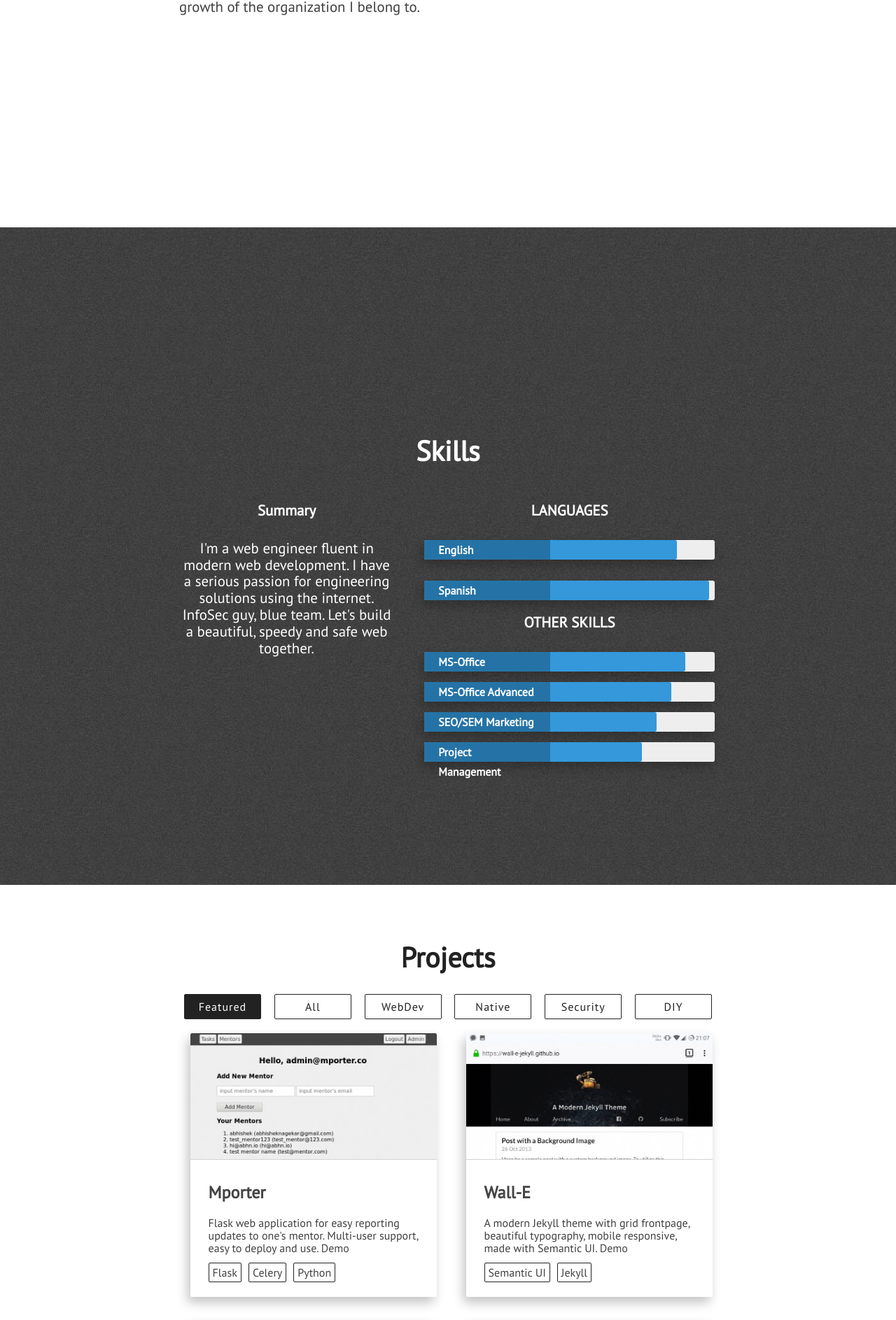
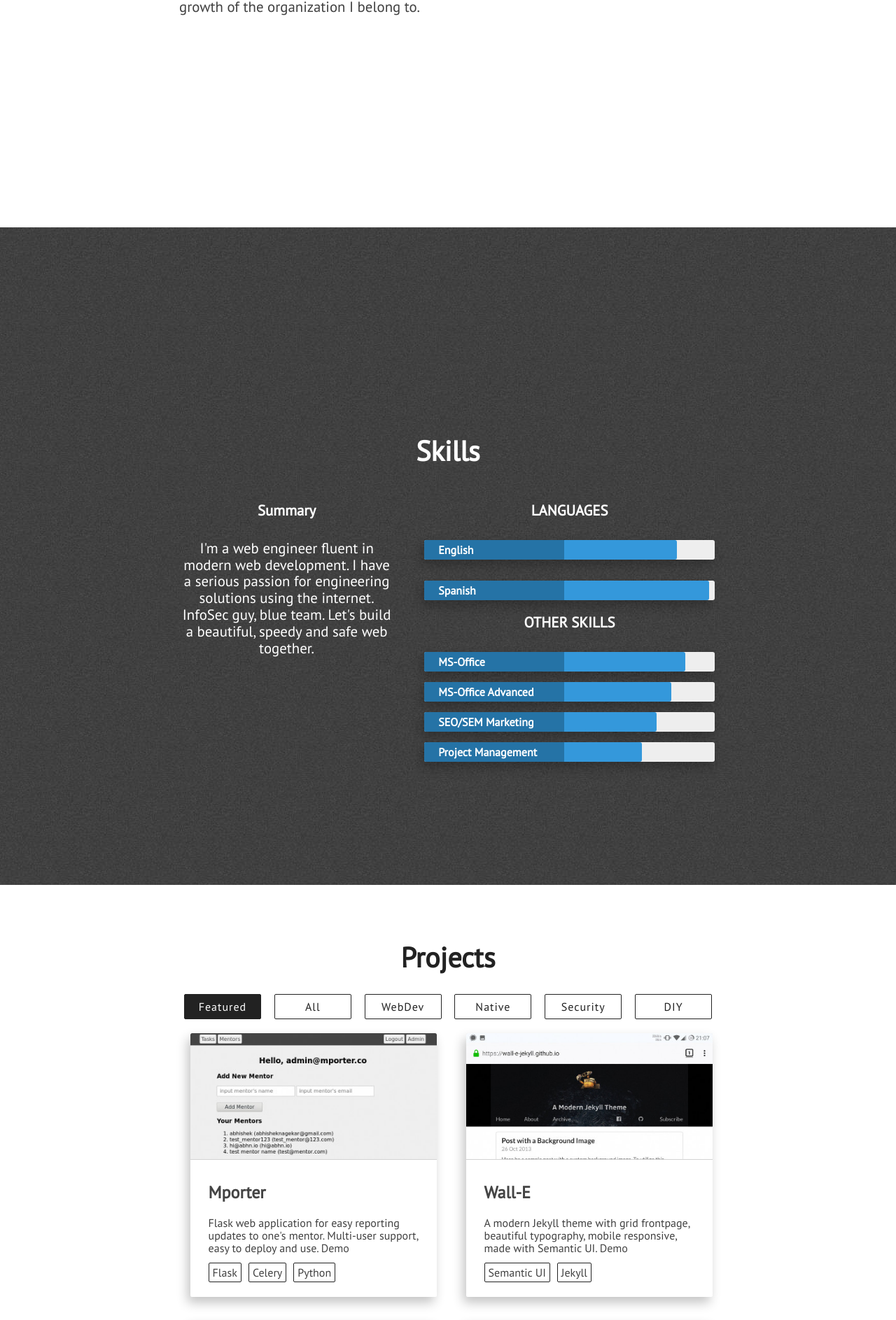
Before and after one commit to wascarleonel/portfolio, a Jekyll site: the page built from index.html, in a window 1280 px wide. Shown: the part 1635-3522 px from the top of the page at 70% size. Built offline with Jekyll 4.4.1, drawn with Linux system fonts in a browser that asks for light colours; nearby versions of some CDN libraries.

Commit message:
Update progress.css

```diff
--- a/assets/css/progress.css
+++ b/assets/css/progress.css
@@ -26,7 +26,7 @@
 	position:absolute;
 	top:0;
 	left:0;
-  width:180px;
+  width:200px;
 	font-weight:bold;
 	font-size:10x;
 	color:#ffffff;
```
